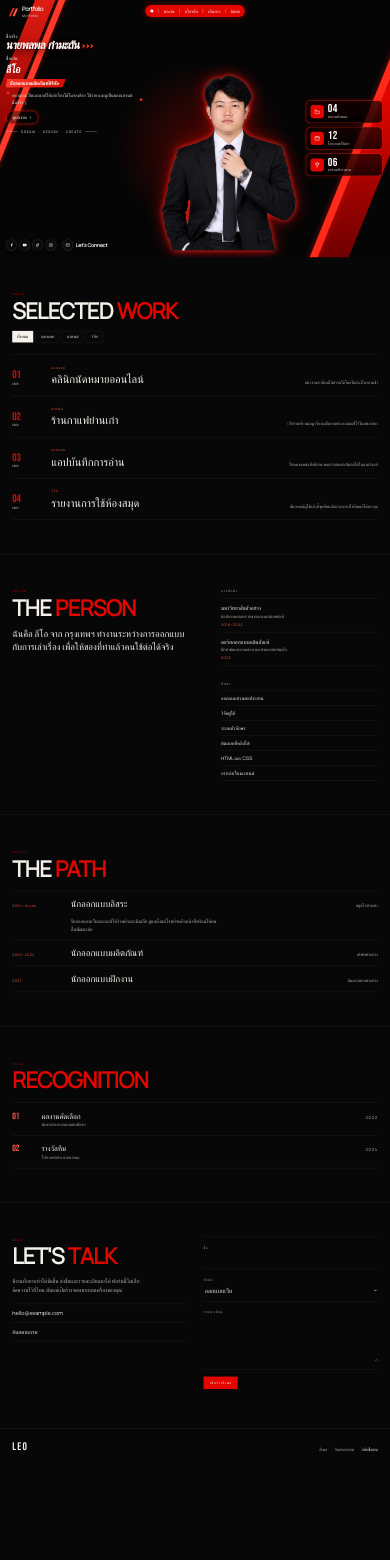
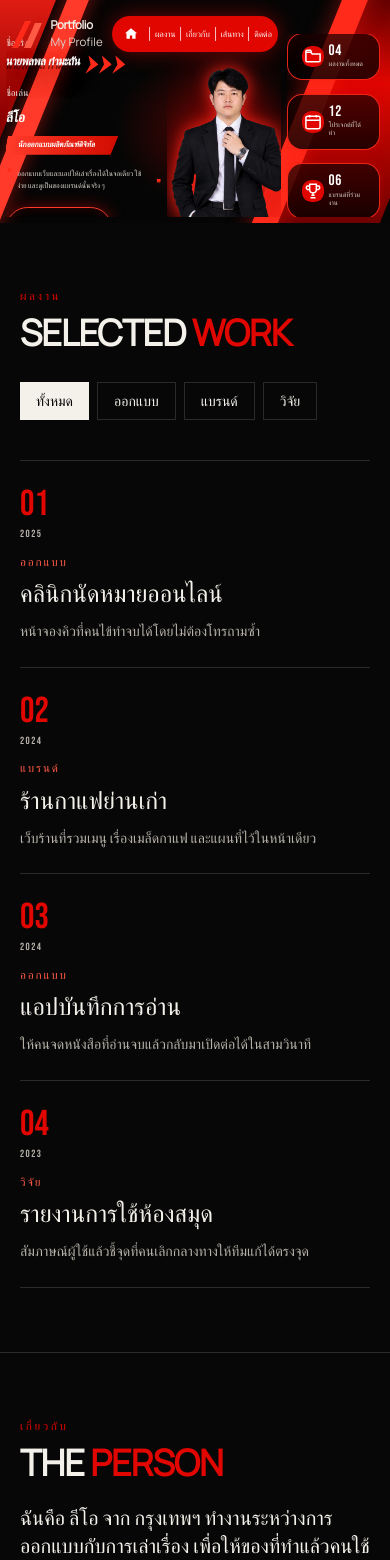
Before and after one commit to pammatan/cinematic-resume, a React (Vite) app: page / in a window 390 px wide. Shown: the top 1560 px of the page. Before the commit the page ends 1465 px from the top, so only its background shows below. Built offline with nearby package versions, Linux system fonts and the light colour scheme; a web font is replaced by a local one.

Commit message:
Keep the phone hero side by side like the computer and full width, without shrinking the page.
Co-authored-by: Cursor <cursoragent@cursor.com>

```diff
--- a/src/components/About.tsx
+++ b/src/components/About.tsx
@@ -4,11 +4,11 @@ import { SectionHeading } from "./SectionHeading";
 
 export function About() {
   return (
-    <section id="about" className="scroll-mt-24 border-t border-line py-28">
-      <div className="mx-auto grid max-w-[1400px] grid-cols-[1.1fr_0.9fr] gap-14 px-10">
+    <section id="about" className="scroll-mt-24 border-t border-line py-16 md:py-28">
+      <div className="mx-auto grid max-w-[1400px] gap-10 px-5 md:px-10 lg:grid-cols-[1.1fr_0.9fr] lg:gap-14">
         <Reveal>
           <SectionHeading eyebrow="เกี่ยวกับ" title="THE PERSON" />
-          <p className="mt-8 max-w-xl text-3xl leading-snug">
+          <p className="mt-6 max-w-xl text-xl leading-snug md:mt-8 md:text-3xl">
             ฉันคือ {profile.name} จาก {profile.location} ทำงานระหว่างการออกแบบกับการเล่าเรื่อง
             เพื่อให้ของที่ทำแล้วคนใช้ต่อได้จริง
           </p>
--- a/src/components/Awards.tsx
+++ b/src/components/Awards.tsx
@@ -6,8 +6,8 @@ export function Awards() {
   if (profile.awards.length === 0) return null;
 
   return (
-    <section id="awards" className="scroll-mt-24 border-t border-line py-28">
-      <div className="mx-auto max-w-[1400px] px-10">
+    <section id="awards" className="scroll-mt-24 border-t border-line py-16 md:py-28">
+      <div className="mx-auto max-w-[1400px] px-5 md:px-10">
         <Reveal>
           <SectionHeading eyebrow="รางวัล" title="RECOGNITION" />
         </Reveal>
@@ -15,7 +15,7 @@ export function Awards() {
           {profile.awards.map((award, index) => (
             <li
               key={`${award.title}-${award.year}`}
-              className="grid grid-cols-[4rem_1fr_auto] items-baseline gap-8 border-b border-line py-6"
+              className="grid gap-1 border-b border-line py-5 md:grid-cols-[4rem_1fr_auto] md:items-baseline md:gap-8 md:py-6"
             >
               <span className="font-display text-3xl text-signal">
                 {String(index + 1).padStart(2, "0")}
--- a/src/components/Contact.tsx
+++ b/src/components/Contact.tsx
@@ -34,8 +34,8 @@ export function Contact() {
   }
 
   return (
-    <section id="contact" className="scroll-mt-24 border-t border-line py-28">
-      <div className="mx-auto grid max-w-[1400px] grid-cols-2 gap-14 px-10">
+    <section id="contact" className="scroll-mt-24 border-t border-line py-16 md:py-28">
+      <div className="mx-auto grid max-w-[1400px] gap-10 px-5 md:px-10 lg:grid-cols-2 lg:gap-14">
         <Reveal>
           <SectionHeading eyebrow="ติดต่อ" title="LET'S TALK" />
           <p className="mt-8 max-w-md text-lg leading-relaxed text-mute">
--- a/src/components/Footer.tsx
+++ b/src/components/Footer.tsx
@@ -4,7 +4,7 @@ import { SafeLink } from "./SafeLink";
 export function Footer() {
   return (
     <footer className="border-t border-line">
-      <div className="mx-auto flex max-w-[1400px] flex-row items-end justify-between gap-6 px-10 py-10">
+      <div className="mx-auto flex max-w-[1400px] flex-col gap-6 px-5 py-8 md:flex-row md:items-end md:justify-between md:px-10 md:py-10">
         <div>
           <p className="font-display text-4xl tracking-[0.12em]">{profile.mark}</p>
         </div>
--- a/src/components/Journey.tsx
+++ b/src/components/Journey.tsx
@@ -7,8 +7,8 @@ export function Journey() {
   const [openId, setOpenId] = useState(profile.journey[0]?.id ?? "");
 
   return (
-    <section id="journey" className="scroll-mt-24 border-t border-line py-28">
-      <div className="mx-auto max-w-[1400px] px-10">
+    <section id="journey" className="scroll-mt-24 border-t border-line py-16 md:py-28">
+      <div className="mx-auto max-w-[1400px] px-5 md:px-10">
         <Reveal>
           <SectionHeading eyebrow="เส้นทาง" title="THE PATH" />
         </Reveal>
@@ -21,20 +21,20 @@ export function Journey() {
                 <h3>
                   <button
                     type="button"
-                    className="grid w-full grid-cols-[10rem_1fr_auto] items-baseline gap-8 py-6 text-left"
+                    className="grid w-full gap-1 py-5 text-left md:grid-cols-[10rem_1fr_auto] md:items-baseline md:gap-8 md:py-6"
                     aria-expanded={open}
                     aria-controls={panelId}
                     onClick={() => setOpenId(open ? "" : item.id)}
                   >
                     <span className="text-[0.72rem] tracking-[0.14em] text-signal">{item.years}</span>
-                    <span className="text-3xl">{item.title}</span>
+                    <span className="text-2xl md:text-3xl">{item.title}</span>
                     <span className="text-sm text-mute">{item.org}</span>
                   </button>
                 </h3>
                 <p
                   id={panelId}
                   hidden={!open}
-                  className="max-w-2xl pb-6 pl-[12rem] text-base leading-relaxed text-mute"
+                  className="max-w-2xl pb-5 text-base leading-relaxed text-mute md:pb-6 md:pl-[12rem]"
                 >
                   {item.detail}
                 </p>
--- a/src/components/SectionHeading.tsx
+++ b/src/components/SectionHeading.tsx
@@ -11,7 +11,7 @@ export function SectionHeading({ eyebrow, title }: SectionHeadingProps) {
   return (
     <div>
       <p className="text-[0.72rem] tracking-[0.22em] text-blood">{eyebrow}</p>
-      <h2 className="mt-3 text-7xl leading-[0.95] font-semibold tracking-tight">
+      <h2 className="mt-3 text-4xl leading-[0.95] font-semibold tracking-tight md:text-7xl">
         {lead ? <span className="text-paper">{lead} </span> : null}
         <span className="text-blood">{accent}</span>
       </h2>
--- a/src/components/Work.tsx
+++ b/src/components/Work.tsx
@@ -20,8 +20,8 @@ export function Work() {
       : profile.projects.filter((item) => item.category === category);
 
   return (
-    <section id="work" className="scroll-mt-24 py-28">
-      <div className="mx-auto max-w-[1400px] px-10">
+    <section id="work" className="scroll-mt-24 py-16 md:py-28">
+      <div className="mx-auto max-w-[1400px] px-5 md:px-10">
         <Reveal>
           <SectionHeading eyebrow="ผลงาน" title="SELECTED WORK" />
         </Reveal>
@@ -55,7 +55,7 @@ export function Work() {
               <li key={project.id} className="border-b border-line">
                 <button
                   type="button"
-                  className="grid w-full grid-cols-[6rem_1fr_auto] items-end gap-8 py-8 text-left"
+                  className="grid w-full gap-3 py-6 text-left md:grid-cols-[6rem_1fr_auto] md:items-end md:gap-8 md:py-8"
                   onClick={(event) => {
                     opener.current = event.currentTarget;
                     setSelected(project);
@@ -69,7 +69,7 @@ export function Work() {
                     <span className="block text-[0.72rem] tracking-[0.16em] text-signal">
                       {project.category}
                     </span>
-                    <span className="mt-2 block text-4xl leading-tight">
+                    <span className="mt-2 block text-2xl leading-tight md:text-4xl">
                       {project.title}
                     </span>
                   </span>
--- a/src/fit.ts
+++ /dev/null
@@ -1,35 +0,0 @@
-const DESIGN = 1280;
-const PHONE = 760;
-
-export function fitDesktop() {
-  const root = document.getElementById("root");
-  if (!root) return;
-
-  let frame = 0;
-
-  const apply = () => {
-    const viewport = document.documentElement.clientWidth;
-    const fitting = viewport < PHONE;
-    const scale = fitting ? viewport / DESIGN : 1;
-
-    root.style.width = fitting ? `${DESIGN}px` : "";
-    root.style.transformOrigin = "top left";
-    root.style.transform = fitting ? `scale(${scale})` : "";
-    root.style.position = fitting ? "absolute" : "";
-    root.style.left = fitting ? "0" : "";
-    root.style.top = fitting ? "0" : "";
-
-    document.body.style.height = fitting ? `${root.scrollHeight * scale}px` : "";
-  };
-
-  const schedule = () => {
-    cancelAnimationFrame(frame);
-    frame = requestAnimationFrame(apply);
-  };
-
-  schedule();
-  window.addEventListener("resize", schedule);
-  window.visualViewport?.addEventListener("resize", schedule);
-  new ResizeObserver(schedule).observe(root);
-  window.addEventListener("load", schedule);
-}
--- a/src/main.tsx
+++ b/src/main.tsx
@@ -10,9 +10,6 @@ import "@fontsource/ibm-plex-sans-thai/thai-600.css";
 import "@fontsource/ibm-plex-sans-thai/thai-700.css";
 import "./styles/global.css";
 import { App } from "./App";
-import { fitDesktop } from "./fit";
-
-fitDesktop();
 
 const root = document.getElementById("root");
 if (!root) throw new Error("ไม่พบจุดเริ่มของหน้า");
--- a/src/styles/global.css
+++ b/src/styles/global.css
@@ -53,12 +53,13 @@ html[data-motion="on"] {
 
 .hero {
   position: relative;
-  min-height: 100svh;
+  height: 100dvh;
+  min-height: 100dvh;
   overflow: hidden;
   background:
     radial-gradient(ellipse 32% 48% at 52% 58%, rgba(180, 8, 0, 0.38), transparent 70%),
     #050505;
-  padding: 5.4rem 1.25rem 1.4rem;
+  padding: clamp(3.1rem, 9dvh, 5.4rem) clamp(0.55rem, 1.6vw, 1.25rem) clamp(0.45rem, 2dvh, 1.4rem);
 }
 
 .hero-shards {
@@ -105,12 +106,12 @@ html[data-motion="on"] {
 
 .hero-brand {
   position: absolute;
-  top: 1.25rem;
-  left: 1.6rem;
+  top: clamp(0.45rem, 2dvh, 1.25rem);
+  left: clamp(0.55rem, 1.8vw, 1.6rem);
   z-index: 5;
   display: flex;
   align-items: center;
-  gap: 0.65rem;
+  gap: clamp(0.35rem, 0.8vw, 0.65rem);
 }
 
 .hero-brand p {
@@ -119,7 +120,7 @@ html[data-motion="on"] {
 
 .hero-brand strong {
   display: block;
-  font-size: 1.2rem;
+  font-size: clamp(0.72rem, 1.25vw, 1.2rem);
   font-weight: 700;
   letter-spacing: -0.03em;
   line-height: 1;
@@ -137,9 +138,10 @@ html[data-motion="on"] {
   z-index: 2;
   display: grid;
   align-items: stretch;
-  min-height: calc(100svh - 6.8rem);
-  grid-template-columns: minmax(0, 1.15fr) minmax(16rem, 0.85fr) minmax(13.5rem, 0.72fr);
-  gap: 0.5rem 1rem;
+  height: 100%;
+  min-height: 0;
+  grid-template-columns: minmax(0, 1.15fr) minmax(0, 0.85fr) minmax(0, 0.72fr);
+  gap: clamp(0.25rem, 1vw, 0.5rem) clamp(0.35rem, 1.2vw, 1rem);
 }
 
 .hero-copy {
@@ -155,7 +157,7 @@ html[data-motion="on"] {
 .hero-kicker {
   margin: 0;
   color: #f4f1ea;
-  font-size: 1rem;
+  font-size: clamp(0.58rem, 1.05vw, 1rem);
   font-weight: 500;
   line-height: 1;
 }
@@ -168,7 +170,7 @@ html[data-motion="on"] {
   margin: 0.15rem 0 0;
   color: #fff;
   font-family: "IBM Plex Sans Thai", "Leelawadee UI", sans-serif;
-  font-size: clamp(2.35rem, 4.15vw, 4.15rem);
+  font-size: clamp(0.72rem, 4.7vw - 0.45rem, 4.15rem);
   font-weight: 700;
   letter-spacing: -0.04em;
   line-height: 1.05;
@@ -207,7 +209,7 @@ html[data-motion="on"] {
   margin: 0.85rem 0 0;
   color: #fff;
   font-family: "IBM Plex Sans Thai", "Leelawadee UI", sans-serif;
-  font-size: clamp(2.15rem, 3.8vw, 3.55rem);
+  font-size: clamp(0.85rem, 4vw - 0.35rem, 3.55rem);
   font-weight: 700;
   letter-spacing: -0.04em;
   line-height: 1.05;
@@ -222,7 +224,7 @@ html[data-motion="on"] {
   padding: 0.28rem 1.35rem 0.32rem 0.75rem;
   clip-path: polygon(0 0, 100% 0, 96% 100%, 0 100%);
   color: #fff;
-  font-size: clamp(1rem, 1.5vw, 1.25rem);
+  font-size: clamp(0.48rem, 1.35vw, 1.25rem);
   font-weight: 700;
   line-height: 1.2;
   transform: skewX(-10deg);
@@ -240,7 +242,7 @@ html[data-motion="on"] {
   grid-template-columns: auto minmax(0, 1fr) auto;
   gap: 0.35rem;
   color: #e4dfd7;
-  font-size: 0.95rem;
+  font-size: clamp(0.45rem, 0.95vw, 0.95rem);
   line-height: 1.55;
 }
 
@@ -250,7 +252,7 @@ html[data-motion="on"] {
 
 .hero-quote span {
   color: #ff2a1a;
-  font-size: 2rem;
+  font-size: clamp(0.9rem, 2vw, 2rem);
   font-weight: 700;
   line-height: 0.8;
 }
@@ -335,7 +337,7 @@ html[data-motion="on"] {
 .hero-figure {
   position: relative;
   height: 100%;
-  min-height: 28rem;
+  min-height: 0;
 }
 
 .hero-person {
@@ -345,7 +347,7 @@ html[data-motion="on"] {
   z-index: 2;
   height: 78%;
   width: auto;
-  max-width: none;
+  max-width: 100%;
   transform: translateX(-50%);
   object-fit: contain;
   object-position: center bottom;
@@ -371,8 +373,8 @@ html[data-motion="on"] {
 .hero-stat-card {
   display: flex;
   align-items: center;
-  gap: 0.8rem;
-  width: 15.75rem;
+  gap: clamp(0.3rem, 0.8vw, 0.8rem);
+  width: min(100%, 15.75rem);
   margin-left: auto;
   border: 1px solid rgba(255, 42, 26, 0.9);
   border-radius: 0.95rem;
@@ -383,8 +385,8 @@ html[data-motion="on"] {
 
 .hero-stat-icon {
   display: grid;
-  width: 2.7rem;
-  height: 2.7rem;
+  width: clamp(1.35rem, 2.6vw, 2.7rem);
+  height: clamp(1.35rem, 2.6vw, 2.7rem);
   flex: none;
   place-items: center;
   border-radius: 0.6rem;
@@ -396,7 +398,7 @@ html[data-motion="on"] {
   margin: 0;
   color: #fff;
   font-family: "Bebas Neue", "IBM Plex Sans Thai", sans-serif;
-  font-size: 2.35rem;
+  font-size: clamp(0.95rem, 2.4vw, 2.35rem);
   letter-spacing: 0.04em;
   line-height: 0.85;
 }
@@ -404,8 +406,53 @@ html[data-motion="on"] {
 .hero-stat-label {
   margin: 0.15rem 0 0;
   color: #d5d0c8;
-  font-size: 0.78rem;
+  font-size: clamp(0.42rem, 0.85vw, 0.78rem);
   line-height: 1.2;
+}
+
+@media (max-width: 760px) {
+  .hero {
+    height: auto;
+    min-height: 0;
+    aspect-ratio: 1.75 / 1;
+    padding: 2.15rem 0.4rem 0.35rem;
+  }
+
+  .hero-stage {
+    height: 100%;
+    min-height: 0;
+    grid-template-rows: minmax(0, 1fr);
+    overflow: hidden;
+  }
+
+  .hero-copy,
+  .hero-figure,
+  .hero-stats {
+    min-height: 0;
+    overflow: hidden;
+  }
+
+  .hero-copy {
+    padding-top: 0.2rem;
+  }
+
+  .hero-person {
+    height: 100%;
+    max-height: 100%;
+  }
+}
+
+header nav[aria-label="ส่วนของหน้า"] {
+  padding: clamp(0.12rem, 0.4vw, 0.25rem) clamp(0.2rem, 0.6vw, 0.375rem);
+}
+
+header nav[aria-label="ส่วนของหน้า"] a {
+  font-size: clamp(0.52rem, 1.05vw, 0.92rem);
+  padding-inline: clamp(0.18rem, 0.55vw, 0.625rem);
+}
+
+header nav[aria-label="ส่วนของหน้า"] span[aria-hidden="true"] {
+  margin-inline: clamp(0.12rem, 0.35vw, 0.375rem);
 }
 
 .rail {
```
